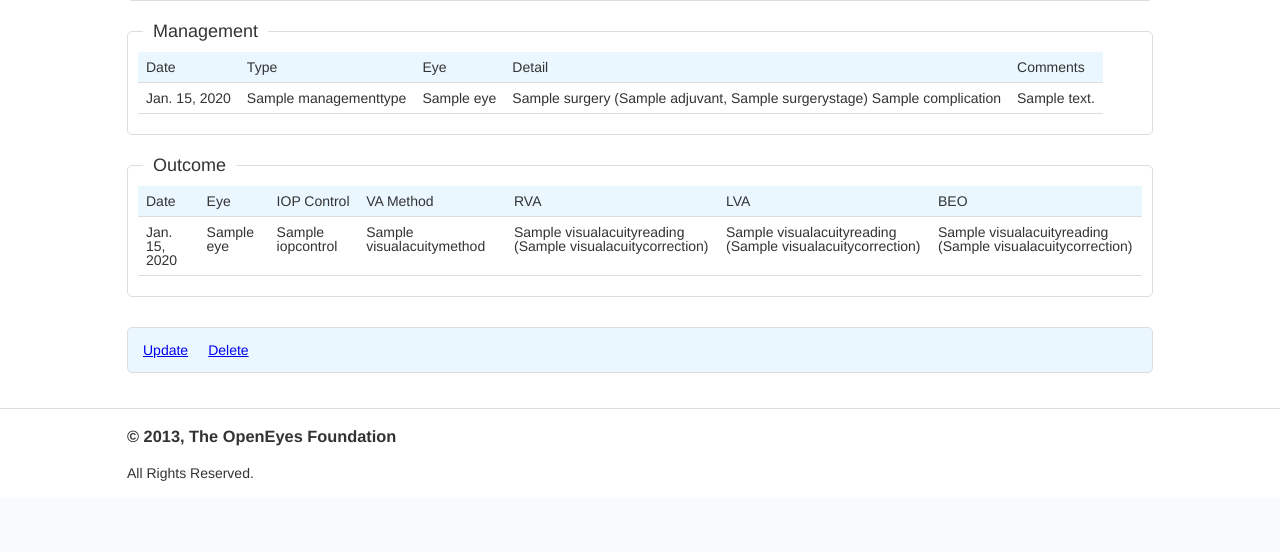
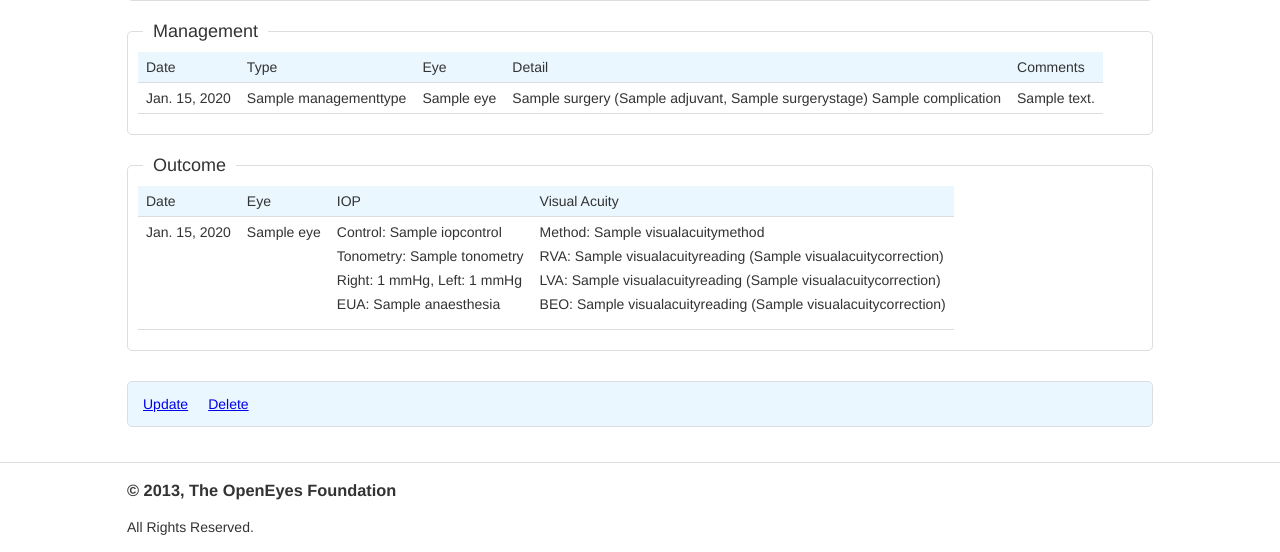
Before and after one commit to openeyes/anonymeyes, a Django app: page /anonymeyes/detail/1/ in a window 1280 px wide. Shown: the part 895-1447 px from the top of the page. Before the commit the page ends 1376 px from the top, so only its background shows below. Run offline with Django 3.2, Linux system fonts and the light colour scheme; a user stored in the database is signed in; tables that the repository leaves empty hold one stand-in row (values such as "Sample post"); parts of the project's set-up code (start-up, migrations or seed data) failed here and were passed over; some libraries are stand-ins or nearby versions.

Commit message:
Add IOP fields to outcome Clean up outcome inline form (a bit) and detail view. Needs rethinking.

```diff
--- a/cgrn/apps/anonymeyes/forms.py
+++ b/cgrn/apps/anonymeyes/forms.py
@@ -202,6 +202,8 @@ class PatientOutcomeForm(forms.ModelForm):
                    'visual_acuity_right': forms.Select(attrs={'class':'visualacuity'}),
                    'visual_acuity_left': forms.Select(attrs={'class':'visualacuity'}),
                    'visual_acuity_both': forms.Select(attrs={'class':'visualacuity'}),
+                   'iop_left': forms.TextInput(attrs={'class':'small'}),
+                   'iop_right': forms.TextInput(attrs={'class':'small'}),
         }
         exclude = { 'patient', 'created_by', 'updated_by', }
 
--- a/cgrn/apps/anonymeyes/models.py
+++ b/cgrn/apps/anonymeyes/models.py
@@ -345,6 +345,10 @@ class Outcome(models.Model):
     date = models.DateField()
     eye = models.ForeignKey(Eye, limit_choices_to = {'single': 1})
     iop_control = models.ForeignKey(IOPControl, verbose_name='IOP Control')
+    iop_right = models.IntegerField(verbose_name='Right IOP', blank=True, null=True)
+    iop_left = models.IntegerField(verbose_name='Left IOP', blank=True, null=True)
+    tonometry = models.ForeignKey(Tonometry)
+    eua = models.ForeignKey(Anaesthesia, verbose_name='EUA')
     visual_acuity_method = models.ForeignKey(VisualAcuityMethod)
     visual_acuity_right = models.ForeignKey(VisualAcuityReading, related_name='outcome_rva', verbose_name='RVA')
     visual_acuity_left = models.ForeignKey(VisualAcuityReading, related_name='outcome_lva', verbose_name='LVA')
--- a/cgrn/apps/anonymeyes/templates/anonymeyes/patient_detail.html
+++ b/cgrn/apps/anonymeyes/templates/anonymeyes/patient_detail.html
@@ -114,11 +114,8 @@
 				<tr>
 					<th>Date</th>
 					<th>Eye</th>
-					<th>IOP Control</th>
-					<th>VA Method</th>
-					<th>RVA</th>
-					<th>LVA</th>
-					<th>BEO</th>
+					<th>IOP</th>
+					<th>Visual Acuity</th>
 				</tr>
 			</thead>
 			<tbody>
@@ -126,11 +123,23 @@
 				<tr>
 					<td>{{ outcome.date }}</td>
 					<td>{{ outcome.eye }}</td>
-					<td>{{ outcome.iop_control }}</td>
-					<td>{{ outcome.visual_acuity_method }}</td>
-					<td>{{ outcome.visual_acuity_right }} ({{ outcome.visual_acuity_correction_right }})</td>
-					<td>{{ outcome.visual_acuity_left }} ({{ outcome.visual_acuity_correction_left }})</td>
-					<td>{{ outcome.visual_acuity_both }} ({{ outcome.visual_acuity_correction_both }})</td>
+					<td>
+						<ul>
+							<li>Control: {{ outcome.iop_control }}</li>
+							<li>Tonometry: {{ outcome.tonometry }}</li>
+							<li>Right: {{ outcome.iop_right }} mmHg,
+								Left: {{ outcome.iop_left }} mmHg</li>
+							<li>EUA: {{ outcome.eua }}</li>
+						</ul>
+					</td>
+					<td>
+						<ul>
+							<li>Method: {{ outcome.visual_acuity_method }}</li>
+							<li>RVA: {{ outcome.visual_acuity_right }} ({{ outcome.visual_acuity_correction_right }})</li>
+							<li>LVA: {{ outcome.visual_acuity_left }} ({{ outcome.visual_acuity_correction_left }})</li>
+							<li>BEO: {{ outcome.visual_acuity_both }} ({{ outcome.visual_acuity_correction_both }})</li>
+						</ul>
+					</td>
 				</tr>
 				{% endfor %}
 			</tbody>
--- a/cgrn/assets/css/cgrn.css
+++ b/cgrn/assets/css/cgrn.css
@@ -173,11 +173,13 @@ form label.inline {
 	margin: 10px 0;
 }
 
+form span.required,
 form .required label span,
 .inline_form th.required span {
 	font-weight: bold;
 }
 
+form span.required:after,
 form .required label span:after,
 .inline_form th.required span:after {
 	content: "*";
@@ -480,3 +482,20 @@ form .dob #id_dob_year { width: 50px; }
 form .dob.precision-day #id_dob_day,
 form .dob.precision-month #id_dob_month,
 form .dob.precision-day #id_dob_month { display: block; }
+
+form .inline_form input,
+form .inline_form select,
+form .inline_form textarea {
+	float: none;
+	margin: 0;
+}
+form .inline_form td ul,
+.data-section td ul  {
+	padding: 0;
+	margin: 0;
+}
+.data-section td ul li,
+form .inline_form td ul li {
+	margin: 0 0 10px;
+	list-style: none;
+}
```
Also changed, not shown: cgrn/apps/anonymeyes/templates/anonymeyes/patient_form_outcome.html (+24 -21 lines), cgrn/apps/anonymeyes/templates/anonymeyes/patient_form_outcome_head.html (+2 -5 lines), cgrn/apps/anonymeyes/migrations/0009_auto__add_field_outcome_iop_right__add_field_outcome_iop_left__add_fie.py (added).
